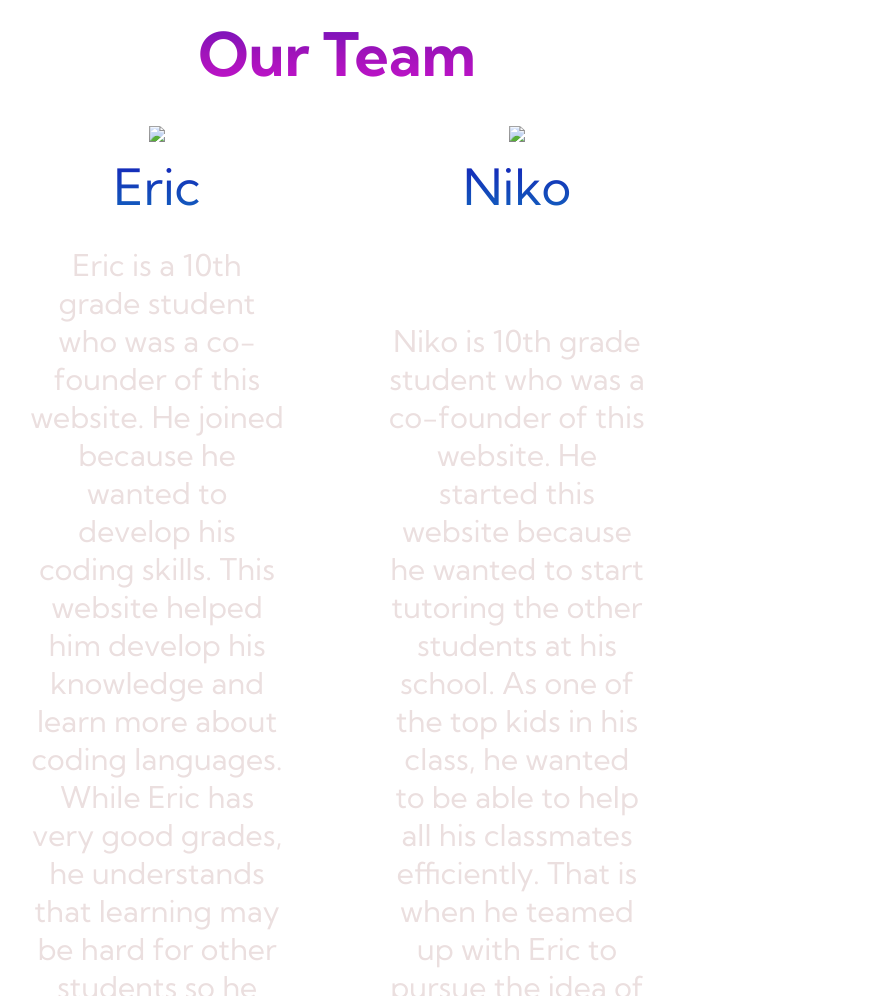
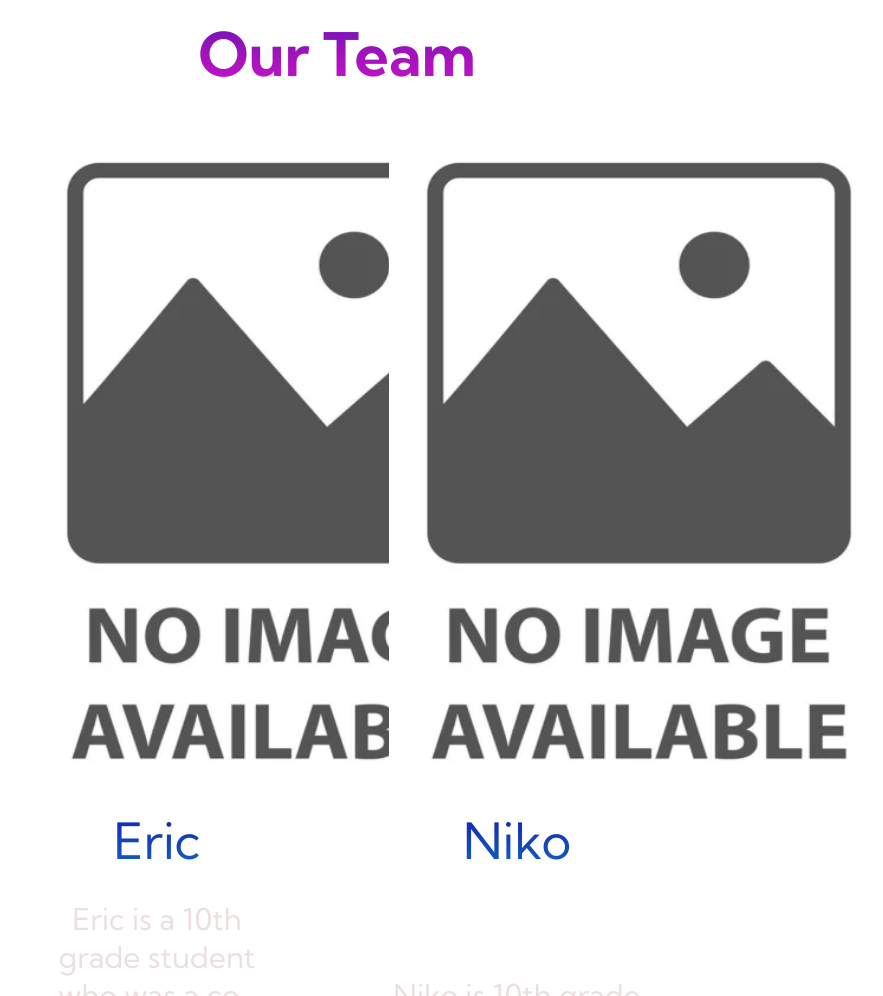
Before and after one commit to ShadowOstrichStudiosSmilodilo/shadowostrichstudiossmilodilo.github.io, a plain HTML site: page about.html in a window 1280 px wide. Shown: the part 1524-2520 px from the top of the page, without its empty margins (303-1186 px from the left). Drawn offline with Linux system fonts and the light colour scheme.

Commit message:
Update about.html

```diff
--- a/about.html
+++ b/about.html
@@ -76,10 +76,10 @@
     </div>
     <div class="about__images">
       <div class="image">
-        <img id="xi" src="Xi_Jinping_2019.jpg">
+        <img id="eric" src="depositphotos_359648638-stock-illustration-image-available-icon.jpg">
       </div>
       <div class="image">
-        <img id="putin" src="Vladimir_Putin_-_2012.jpg">
+        <img id="niko" src="depositphotos_359648638-stock-illustration-image-available-icon.jpg">
       </div>
     <div class="about__description3">
       <div class="name">
```
